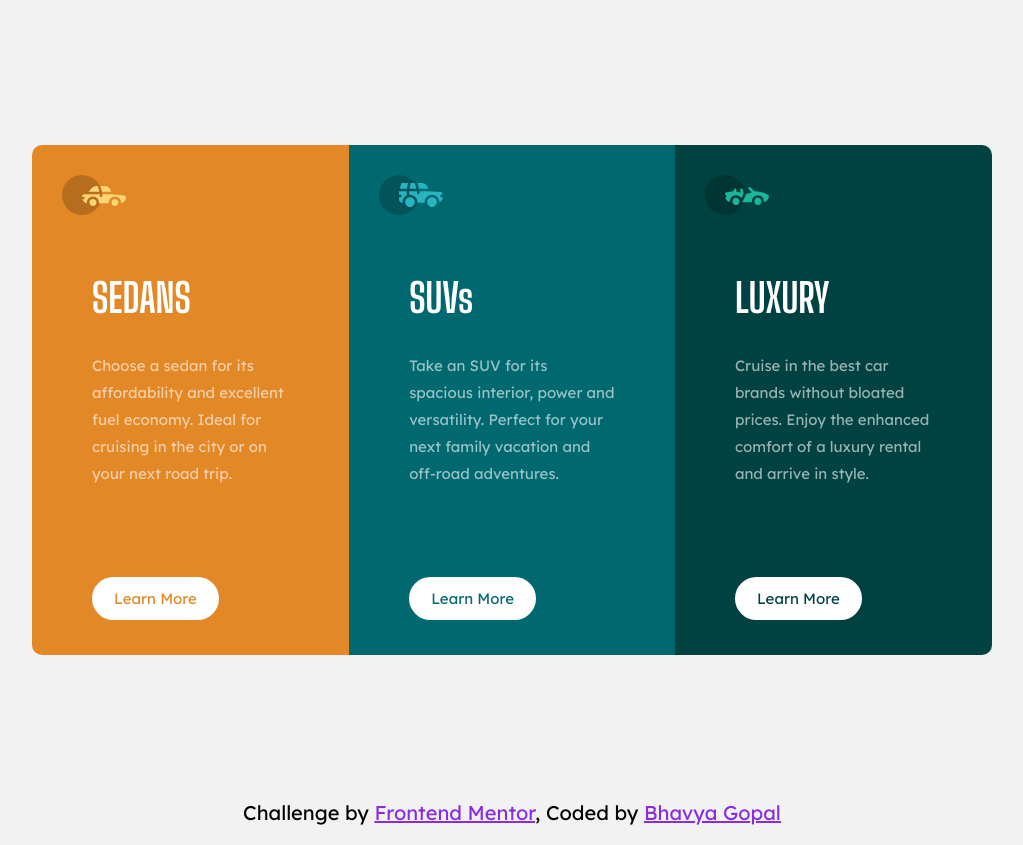
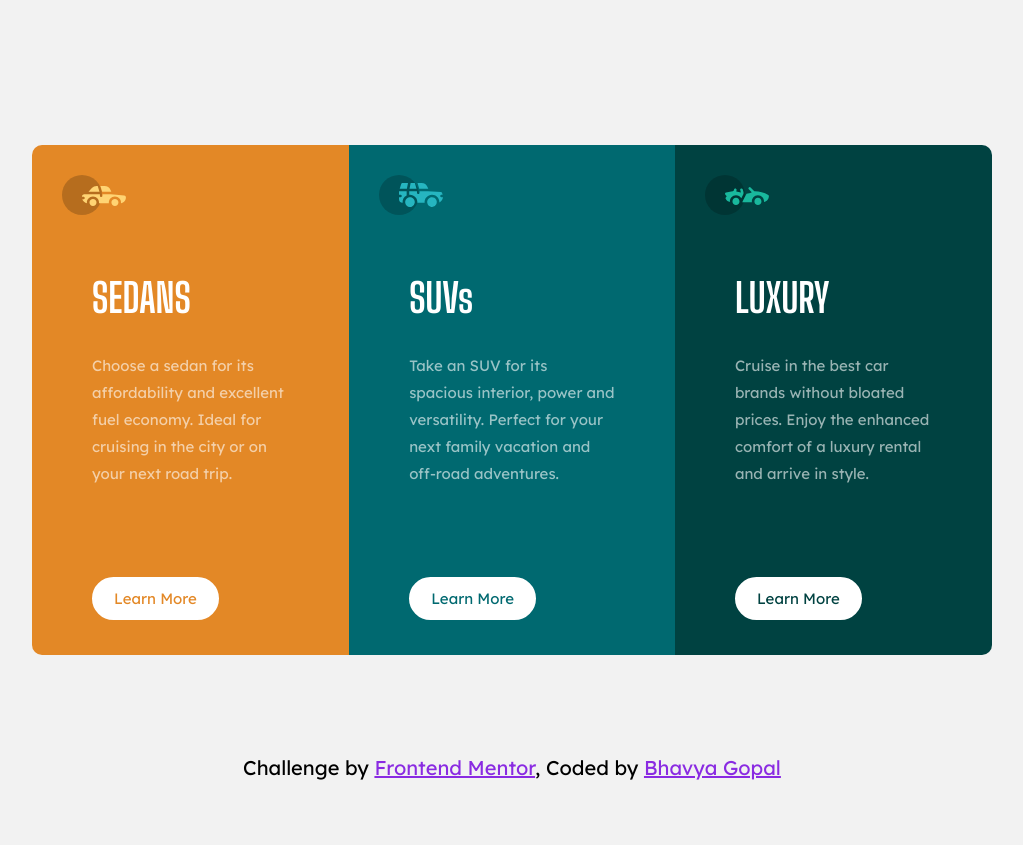
Before and after one commit to bhavya-gopal/3-column-preview-card, a plain HTML site: page index.html in a window 1280 px wide. Shown: the whole page, without its empty margins (128-1151 px from the left). After the commit the page ends 800 px from the top, so only its background shows below. Drawn offline with Linux system fonts and the light colour scheme.

Commit message:
fixing footer position to avoid scrolling

```diff
--- a/styles.css
+++ b/styles.css
@@ -87,6 +87,10 @@ footer{
     font-size: 15px;
     text-align: center;
     margin-bottom: 20px;
+    position: fixed;
+    right:0;
+    bottom: 0;
+    left: 0;
 
 }
 
@@ -122,6 +126,9 @@ footer{
         font-size: 20px;
         text-align: center;
         margin-bottom: 20px;
-
+        position: fixed;
+        right:0;
+        bottom: 0;
+        left: 0;
        }
 }
```
